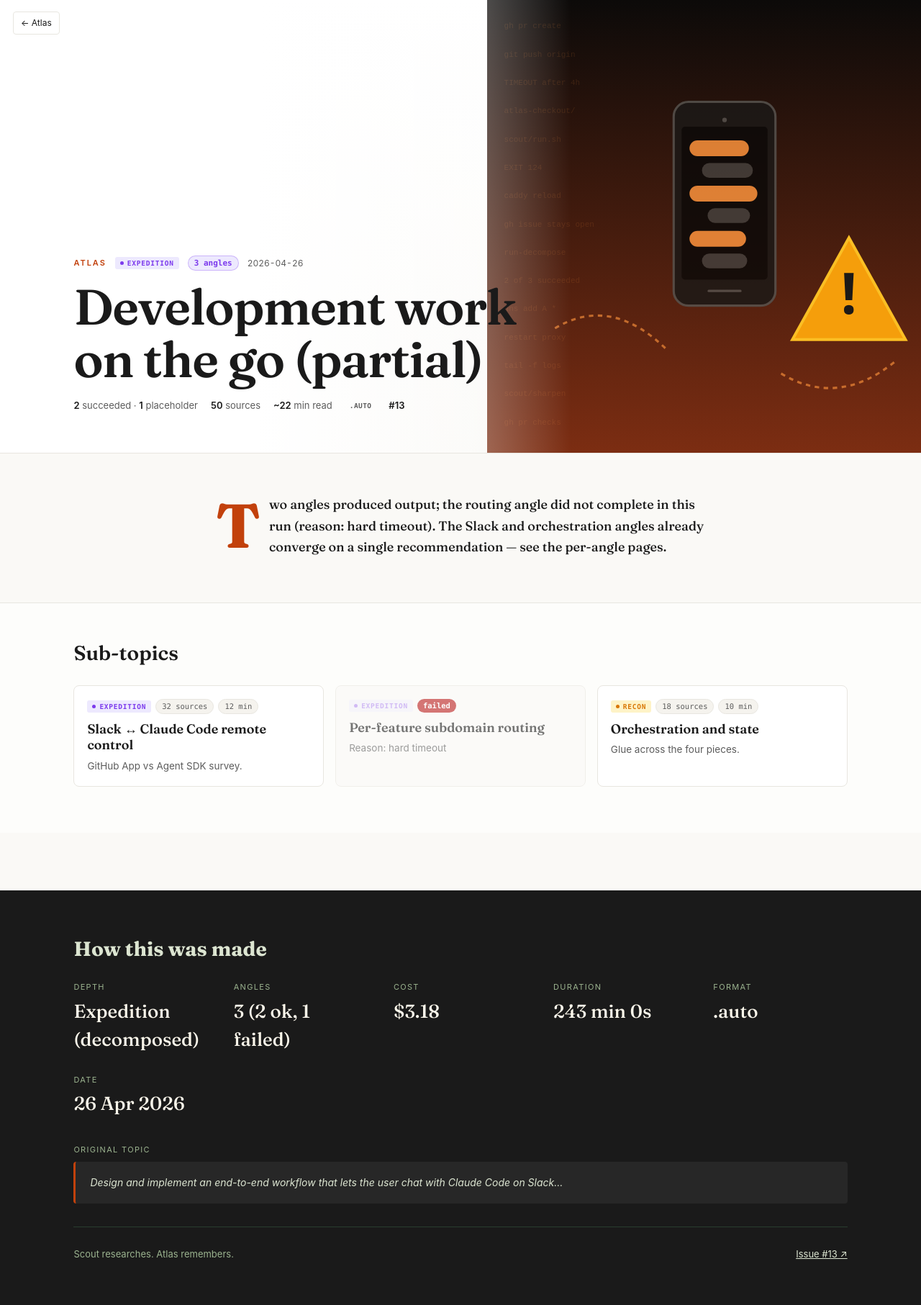
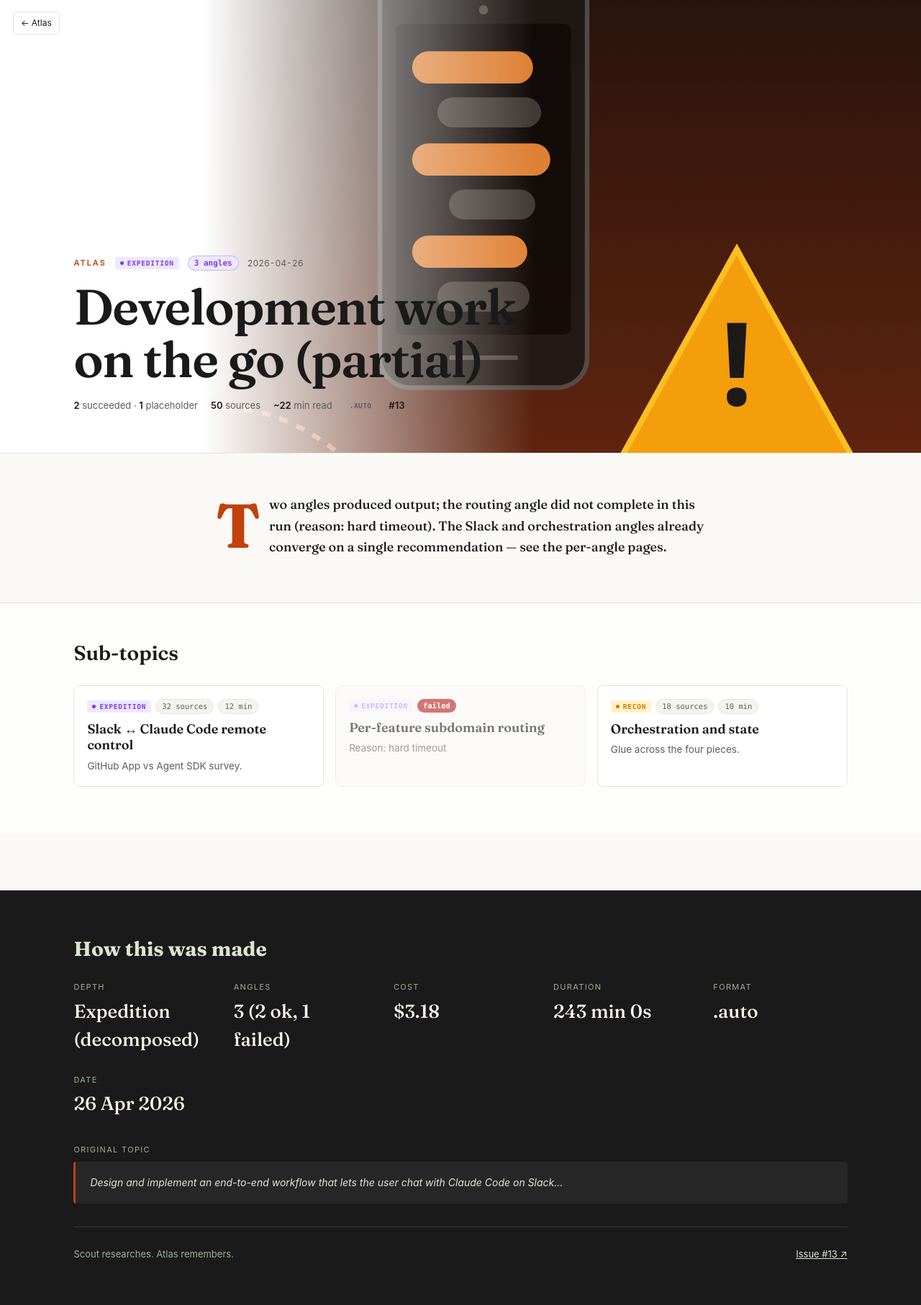
Before and after one commit to Laoujin/Compass, a Jekyll site: the page built from research/2026-04-26-development-work-on-the-go-partial/index.md, in a window 1280 px wide. Shown: the whole page at 72% size. Built offline with Jekyll 4.4.1, drawn with Linux system fonts in a browser that asks for light colours.

Commit message:
fix(theme): full-bleed cover SVG + more visible angles chip
* Cover image: contain -> cover so the SVG spans the full screen
  width on detail pages instead of letterboxing in the right ~45%.
  Soften the text-fade gradient (28/62 -> 22/58) so the SVG bleeds
  a bit further left while keeping title + summary readable.

* Angles chip: bump from 10.5px/600/no-icon to 11.5px/700 + drop
  shadow + leading ⌥ glyph + lowercase, so 'expedition · 3 angles'
  reads as a clear pair on the card top-left and is impossible to
  miss next to the depth badge.

* Card-expedition outer treatment: stronger 2px purple inset ring +
  soft purple outer glow so parent expedition cards stand out from
  the home grid at a glance, even before the eye lands on the chip.

```diff
--- a/assets/research.css
+++ b/assets/research.css
@@ -38,9 +38,9 @@ body.research-page {
   background:
     linear-gradient(to right,
       var(--cover-bg-top) 0%,
-      var(--cover-bg-top) 28%,
-      transparent 62%),
-    var(--cover-img, none) right -2vw center / contain no-repeat,
+      var(--cover-bg-top) 22%,
+      transparent 58%),
+    var(--cover-img, none) center center / cover no-repeat,
     linear-gradient(to bottom, var(--cover-bg-top), var(--cover-bg-bottom));
   height: 70vh;
   min-height: 480px;
@@ -712,14 +712,26 @@ body.research-page {
    consistent with non-expedition cards. */
 .card-top-left { display: inline-flex; align-items: center; gap: 6px; min-width: 0; }
 .angles-chip {
-  display: inline-block;
-  padding: 2px 7px;
+  display: inline-flex;
+  align-items: center;
+  gap: 4px;
+  padding: 3px 9px;
   border-radius: 999px;
-  font: 600 10.5px/1.4 ui-monospace, Menlo, monospace;
+  font: 700 11.5px/1.4 ui-monospace, Menlo, monospace;
   background: var(--d-expedition);
   color: var(--pal-surface);
   white-space: nowrap;
+  box-shadow: 0 1px 2px rgba(0, 0, 0, 0.18);
+  text-transform: lowercase;
+  letter-spacing: 0.02em;
+}
+.angles-chip::before {
+  content: '⌥';
+  font-size: 13px;
+  line-height: 1;
 }
 .card-expedition {
-  box-shadow: inset 0 0 0 1px color-mix(in srgb, var(--d-expedition) 35%, transparent);
+  box-shadow:
+    inset 0 0 0 2px color-mix(in srgb, var(--d-expedition) 50%, transparent),
+    0 2px 8px color-mix(in srgb, var(--d-expedition) 18%, transparent);
 }
```
